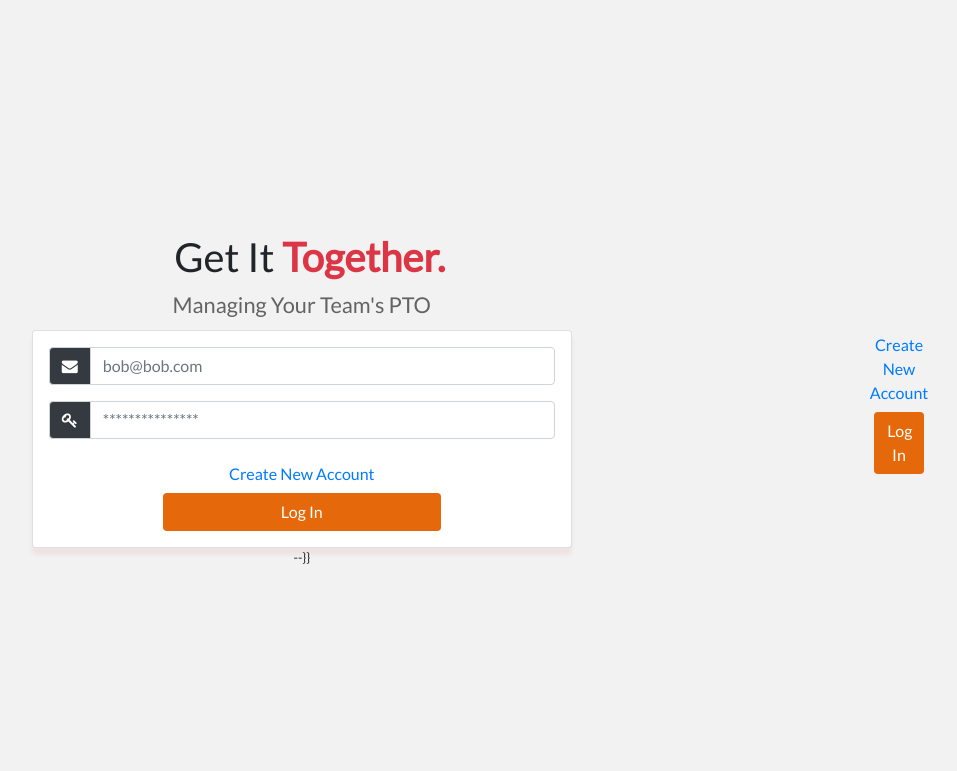
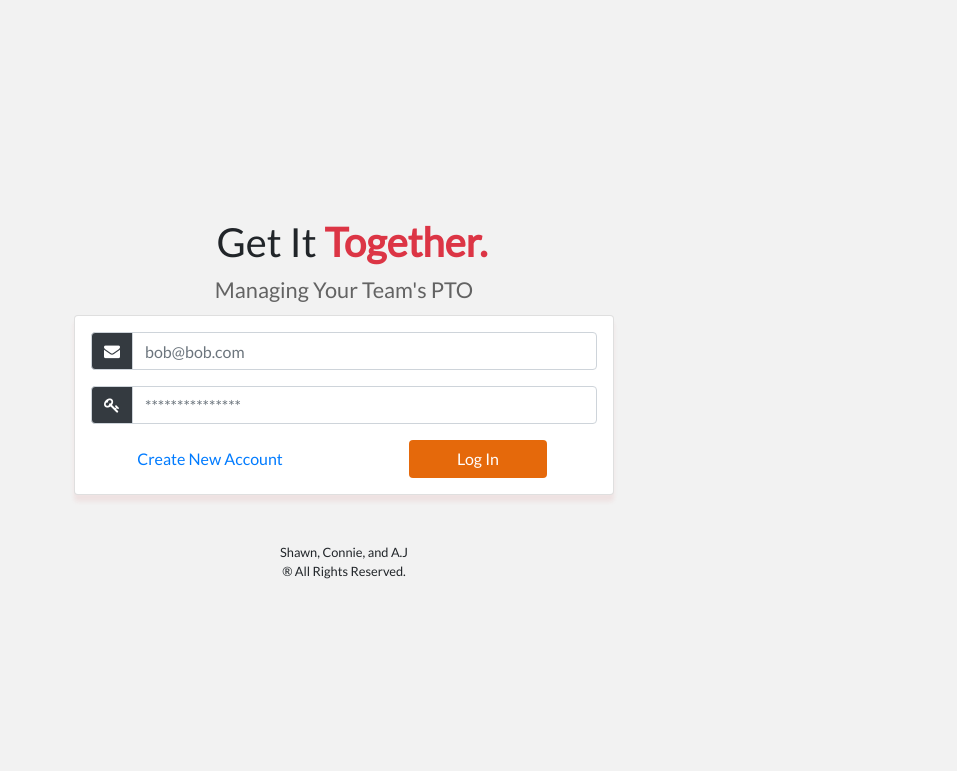
Before and after one commit to IAmShawn98/project2, a Node server app: page / in a window 1280 px wide. Shown: the top 771 px of the page, without its empty margins (296-1253 px from the left). After the commit the page ends 579 px from the top, so only its background shows below. Run offline with Node 20, Linux system fonts and the light colour scheme; data that the repository does not hold is empty; some libraries are stand-ins or nearby versions.

Commit message:
Fixed a ui bug.

```diff
--- a/views/index.handlebars
+++ b/views/index.handlebars
@@ -30,17 +30,6 @@
             {{!-- Site 'Login Form' 'Password Input Field' --}}
             <input type="text" class="form-control" name="fPassword" id="fPassword" placeholder="***************">
           </div>
-          {{!-- Create Account Link + LogIn Button
-          <div class="row text-center">
-            <div class="col-md-6">
-              {{!-- Create New Account --}}
-              <button type="button" class="btn btn-none text-primary" id="newAccount">Create New Account</button>
-            </div>
-            <div class="col-md">
-              {{!-- Create New Account --}}
-              <button type="submit" id="login" class="btn btn-orange col-md-7">Log In</a>
-            </div>
-          </div> --}}
         </form>
       </div>
       {{!-- Create Account Button + Login Route --}}
```
